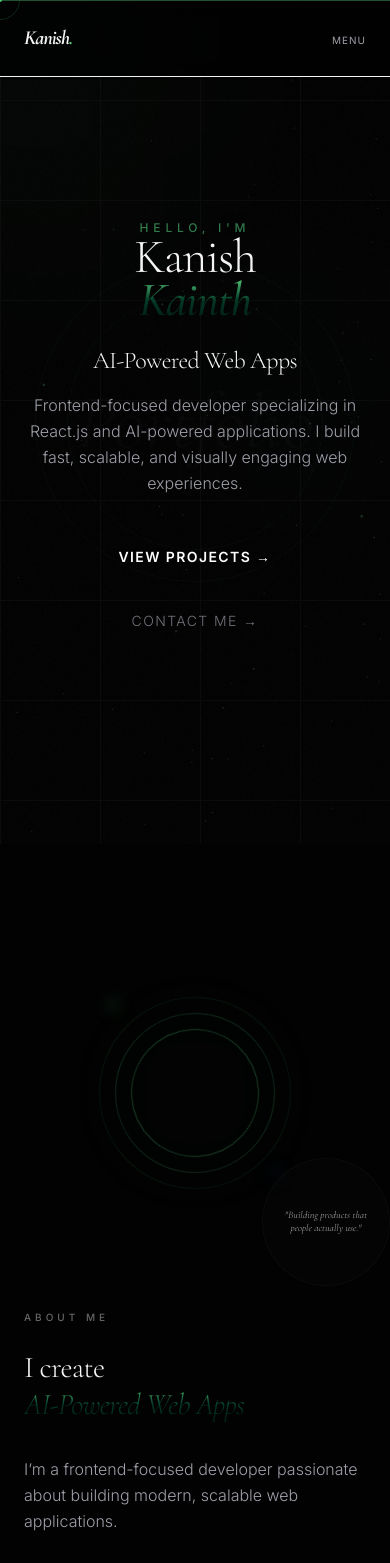
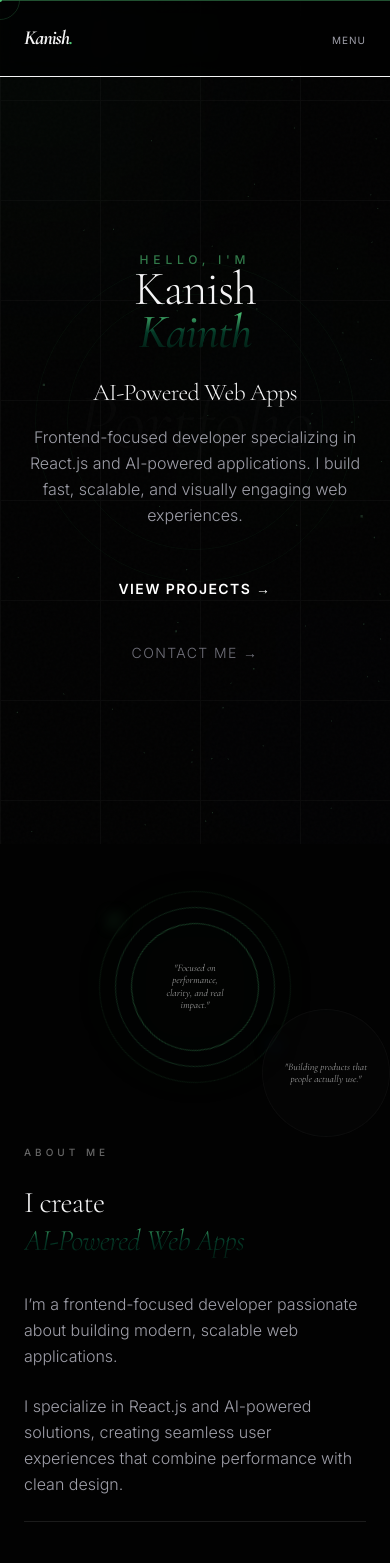
Before and after one commit to kannishhh/3d_Portfolio, a React (Vite) app in the folder frontend/: page / in a window 390 px wide. Shown: the top 1563 px of the page. Built offline with nearby package versions, Linux system fonts and the light colour scheme.

Commit message:
feat: update responsive layout spacing for About and Hero sections

```diff
--- a/frontend/src/components/About.jsx
+++ b/frontend/src/components/About.jsx
@@ -3,18 +3,24 @@ import { info } from "../data/info";
 
 export default function About() {
   return (
-    <section className="min-h-screen flex items-center px-6 md:px-32 relative py-20">
-      <div className="grid grid-cols-1 lg:grid-cols-2 gap-12 md:gap-24 items-center w-full">
+    <section className="md:min-h-screen flex items-center px-6 md:px-32 relative pt-4 pb-20 md:py-20">
+      <div className="grid grid-cols-1 lg:grid-cols-2 gap-8 md:gap-24 items-center w-full">
         <motion.div
           initial={{ opacity: 0, scale: 0.9 }}
           whileInView={{ opacity: 1, scale: 1 }}
           transition={{ duration: 1.5, ease: [0.22, 1, 0.36, 1] }}
-          className="relative h-[40vh] md:h-[60vh] flex items-center justify-center"
+          className="relative h-[30vh] md:h-[60vh] flex items-center justify-center mt-0 md:mt-0"
         >
           <div className="w-full h-full relative flex items-center justify-center">
             <div className="absolute w-48 h-48 md:w-80 md:h-80 border border-jewel-emerald/10 rounded-full animate-[spin_20s_linear_infinite]" />
             <div className="absolute w-40 h-40 md:w-64 md:h-64 border border-jewel-emerald/20 rounded-full animate-[spin_15s_linear_infinite_reverse]" />
             <div className="absolute w-32 h-32 md:w-48 md:h-48 border border-jewel-emerald/30 rounded-full animate-[spin_10s_linear_infinite]" />
+
+            <div className="absolute w-24 h-24 md:w-32 md:h-32 flex items-center justify-center text-center z-20">
+              <span className="text-white/60 font-serif italic text-[10px] md:text-sm leading-tight px-4">
+                "Focused on performance, clarity, and real impact."
+              </span>
+            </div>
 
             <div className="w-24 h-24 md:w-32 md:h-32 bg-jewel-emerald/10 blur-3xl rounded-full animate-pulse" />
 
--- a/frontend/src/components/Hero.jsx
+++ b/frontend/src/components/Hero.jsx
@@ -3,7 +3,7 @@ import { info } from "../data/info";
 
 export default function Hero() {
   return (
-    <section className="min-h-screen flex flex-col justify-center px-6 md:px-32 relative overflow-hidden py-20">
+    <section className="min-h-screen flex flex-col justify-center px-6 md:px-32 relative overflow-hidden pt-20 pb-4 md:py-20">
       <motion.div
         initial={{ opacity: 0, y: 30 }}
         whileInView={{ opacity: 1, y: 0 }}
```
Also changed, not shown: frontend/public/Profile.jpg (added).
